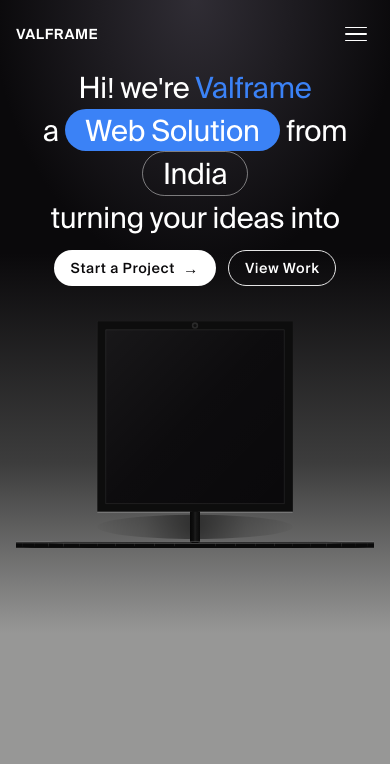
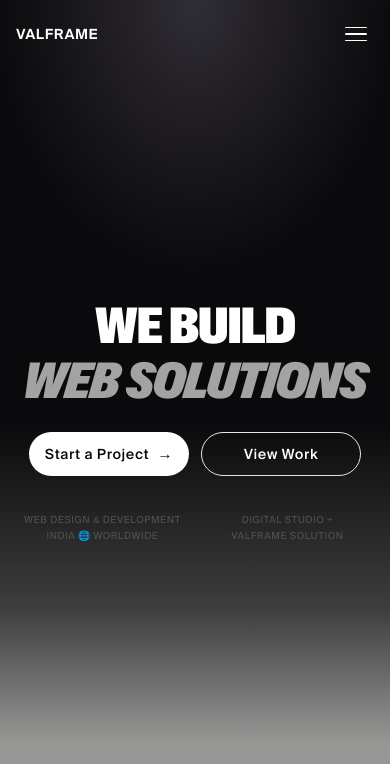
Before and after one commit to ayushjaaa/valframe, a React (Vite) app: page / in a window 390 px wide. Shown: the top 764 px of the page. Built offline with nearby package versions, Linux system fonts and the light colour scheme.

Commit message:
2 side layout for the mbile

```diff
--- a/src/components/features/hero/Hero.css
+++ b/src/components/features/hero/Hero.css
@@ -38,9 +38,9 @@
     linear-gradient(
       to bottom,
       #0A090B 0%,
-      #0A090B 30%,
-      #3d3d3d 55%,
-      #979796 75%,
+      #0A090B 50%,
+      #3d3d3d 72%,
+      #979796 88%,
       #979796 100%
     );
   display: flex;
@@ -49,11 +49,6 @@
 
 
 /* ── Container ────────────────────────────────────────────── */
-/*
-   Your screen (1470×956px):
-   padding-top target = ~144px above content = 15.1vh
-   We use 15vh as the reference — scales identically on all screens.
-*/
 .hero__container {
   position: relative;
   width: 100%;
@@ -72,19 +67,13 @@
 
 /* ── Heading Block ────────────────────────────────────────── */
 .hero__heading-block {
-  max-width: 62.5vw;   /* 920px ÷ 1470px = 62.6% — scales with viewport */
+  max-width: 62.5vw;
   text-align: center;
   align-self: center;
 }
 
 .hero__heading {
   font-family: var(--font-suisse);
-  /*
-    Your screen 1470px: 4.5vw = 66px (design target ~60-64px)
-    11" at 1366px: 4.5vw = 61px — proportionally correct
-    12" at 1280px: 4.5vw = 58px — proportionally correct
-    clamp floor (2rem) only kicks in below ~445px wide
-  */
   font-size: clamp(2rem, 4.5vw, 4.5rem);
   font-weight: var(--wt-regular);
   line-height: var(--lh-snug);
@@ -185,7 +174,7 @@
 }
 
 
-/* ── Monitor Mockup (static image fallback — not the 3D canvas) ── */
+/* ── Monitor Mockup (static image fallback) ───────────────── */
 .hero__mockup-wrapper {
   width: 80%;
   max-width: 900px;
@@ -247,18 +236,6 @@
 
 
 /* ── Canvas Wrapper ───────────────────────────────────────── */
-/*
-   Reference (your 1470×956px screen):
-   - Canvas height target: 70vh → keeps on all screens
-   - margin-top target: -180px ÷ 956px = -18.8vh → use -19vh
-
-   This means on EVERY screen:
-   - 11" (1366×768):  -19vh = -146px, height = 70vh = 538px
-   - 12" (1280×800):  -19vh = -152px, height = 70vh = 560px
-   - 14" (1440×900):  -19vh = -171px, height = 70vh = 630px
-   - Your screen:     -19vh = -182px, height = 70vh = 669px
-   Proportionally identical across all screens.
-*/
 .hero__canvas-wrapper {
   position: relative;
   width: 100%;
@@ -269,11 +246,6 @@
 
 
 /* ── Bottom Right Description ─────────────────────────────── */
-/*
-   bottom: 48px ÷ 956px = 5vh on your screen — use 5vh.
-   This keeps it exactly at the same proportional position on all screens.
-   Only collapses to static below 1280px where layout is too narrow.
-*/
 .hero__description {
   position: absolute;
   bottom: 5vh;
@@ -290,12 +262,6 @@
 
 /* ── Responsive ───────────────────────────────────────────── */
 
-/*
-   1280px: 11"–12" laptops (1280×800, 1366×768)
-   All vh-based values stay identical — no canvas changes needed.
-   Only the description collapses to static because the viewport
-   is now narrow enough that absolute positioning risks overlap.
-*/
 @media (max-width: 1280px) {
   .hero__heading-block {
     max-width: 72vw;
@@ -309,7 +275,6 @@
   }
 }
 
-/* 1024px and below: tablets and small laptops */
 @media (max-width: 1024px) {
   .hero__heading-block {
     max-width: 85vw;
@@ -327,7 +292,6 @@
   }
 }
 
-/* 768px and below: tablets in portrait */
 @media (max-width: 768px) {
   .hero__container {
     padding-top: 12vh;
@@ -354,14 +318,46 @@
   }
 }
 
-/* 640px and below: phones */
+
+/* ── Mobile-only heading — hidden on desktop ──────────────── */
+.hero__heading-block--mobile {
+  display: none;
+}
+
+.hero__heading--mobile {
+  font-family: var(--font-gravity-condensed);
+  font-size: clamp(3rem, 14vw, 4.5rem);
+  font-weight: var(--wt-black);
+  line-height: var(--lh-tight);
+  letter-spacing: -0.02em;
+  text-transform: uppercase;
+  text-align: center;
+  color: var(--color-text-primary);
+  display: flex;
+  flex-direction: column;
+  align-items: center;
+  gap: 0;
+}
+
+.hero__line--accent {
+  color: var(--color-text-secondary);
+  font-style: italic;
+}
+
+
+/* ── 640px and below: phones ──────────────────────────────── */
+/*
+  Mobile layout order (top → bottom):
+  1. Heading "WE BUILD / Web Solutions"  — centered
+  2. Two-column description strip        — centered
+  3. PLAY SHOWREEL pill                  — centered
+  4. Canvas / monitor                    — fills remaining space at bottom
+*/
 @media (max-width: 640px) {
-  /* No scroll animation — collapse the 200vh section to a single viewport */
   .hero {
     height: 100dvh;
   }
 
-  /* Sticky is still needed for layout but no longer scrolls */
   .hero__sticky {
     position: relative;
     height: 100dvh;
@@ -369,51 +365,76 @@
 
   .hero__container {
     padding-inline: var(--container-padding-sm);
-    padding-top: 18vw;   /* ~70px on 390px phone, feels natural below navbar */
-    gap: var(--space-4);
-    overflow: visible;
+    padding-top: 0;
+    padding-bottom: 0;
+    gap: var(--space-5);
+    overflow: hidden;
+    justify-content: center;
+    align-items: center;
+    flex: 1;
   }
 
-  .hero__heading {
-    font-size: clamp(1.6rem, 7.5vw, 2.2rem);
-    line-height: 1.18;
-    letter-spacing: -0.02em;
+  /* Hide desktop heading */
+  .hero__heading-block {
+    display: none;
   }
 
-  /* Canvas: no scroll-scale animation runs, prog locked at 1 (face-on) */
-  .hero__canvas-wrapper {
-    height: 38vh;
-    margin-top: -4vh;
-    overflow: hidden;
+  /* Show mobile heading — 2 lines, centered */
+  .hero__heading-block--mobile {
+    display: block;
+    width: 100%;
+    text-align: center;
   }
 
-  /* Buttons side by side — hero feel, not form feel */
+  /* Larger display size — fills width confidently */
+  .hero__heading--mobile {
+    font-size: clamp(2.6rem, 13vw, 4rem);
+  }
+
+  /* Two-column info strip */
+  .hero__description {
+    display: grid;
+    grid-template-columns: 1fr 1fr;
+    gap: var(--space-3);
+    position: static;
+    width: 100%;
+    text-align: center;
+    font-family: var(--font-suisse);
+    font-size: clamp(0.58rem, 2.5vw, 0.7rem);
+    color: var(--color-text-muted);
+    letter-spacing: 0.05em;
+    text-transform: uppercase;
+    line-height: 1.6;
+  }
+
+  .hero__description-col {
+    white-space: pre-line;
+  }
+
+  /* Show CTA buttons on mobile */
   .hero__actions {
+    display: flex;
     flex-direction: row;
-    align-items: center;
-    justify-content: center;
     flex-wrap: nowrap;
     gap: var(--space-3);
+    width: 100%;
+    justify-content: center;
   }
 
   .hero__btn {
     flex: 1;
-    max-width: 164px;
+    max-width: 160px;
     justify-content: center;
-    padding: var(--space-2) var(--space-4);
+    padding: var(--space-3) var(--space-4);
   }
 
-  /* Description hidden — viewport too small, content competes with heading */
-  .hero__description {
-    display: none;
-  }
-
-  /* Pill cursor hover is meaningless on touch */
+  /* Hide pill on mobile */
   .hero__showreel-pill {
     display: none;
   }
 
-  .hero__mockup-wrapper {
-    transform: rotate(-1.5deg);
+  /* Hide canvas entirely on mobile */
+  .hero__canvas-wrapper {
+    display: none;
   }
 }
--- a/src/components/features/hero/Hero.jsx
+++ b/src/components/features/hero/Hero.jsx
@@ -21,7 +21,8 @@
   secondaryCta = 'View Work',
   onPrimaryClick,
   onSecondaryClick,
-  descriptionText = 'I craft experience-driven digital products that connect brands with people — clean, purposeful, and built to last.',
+  descriptionLeft = 'Web Design & Development\nIndia 🌐 Worldwide',
+  descriptionRight = 'Digital Studio +\nValframe Solution',
 }) {
   const pillRef     = useRef(null)
   const canvasRef   = useRef(null)   // set via MonitorCanvas callback ref
@@ -65,12 +66,20 @@
 
       <div className="hero__container">
 
-        {/* ── Heading Block ─────────────────────────────── */}
+        {/* ── Heading Block — desktop ────────────────────── */}
         <div className="hero__heading-block">
           <h1 className="hero__heading">
             <span className="hero__line">Hi! we're <span className="hero__highlight--blue">Valframe</span></span>
             <span className="hero__line">a <span className="hero__pill--blue">Web Solution</span> from <span className="hero__highlight--white">India</span></span>
             <span className="hero__line">turning your ideas into</span>
+          </h1>
+        </div>
+
+        {/* ── Heading Block — mobile only ─────────────────── */}
+        <div className="hero__heading-block--mobile">
+          <h1 className="hero__heading--mobile">
+            <span className="hero__line">We Build</span>
+            <span className="hero__line hero__line--accent">Web Solutions</span>
           </h1>
         </div>
 
@@ -96,9 +105,10 @@
         </div>
 
         {/* ── Bottom Description ────────────────────────── */}
-        <p className="hero__description">
-          {descriptionText}
-        </p>
+        <div className="hero__description">
+          <span className="hero__description-col">{descriptionLeft}</span>
+          <span className="hero__description-col">{descriptionRight}</span>
+        </div>
 
       </div>
 
```
